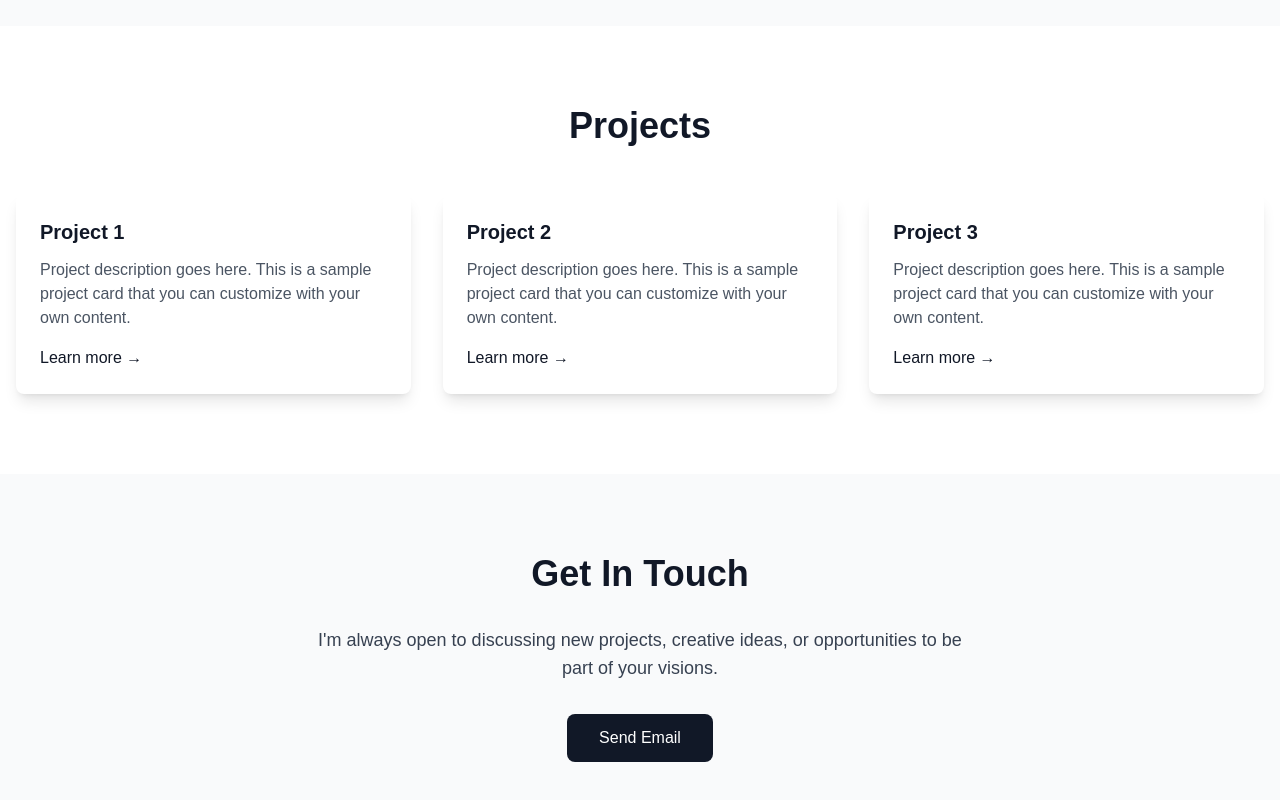
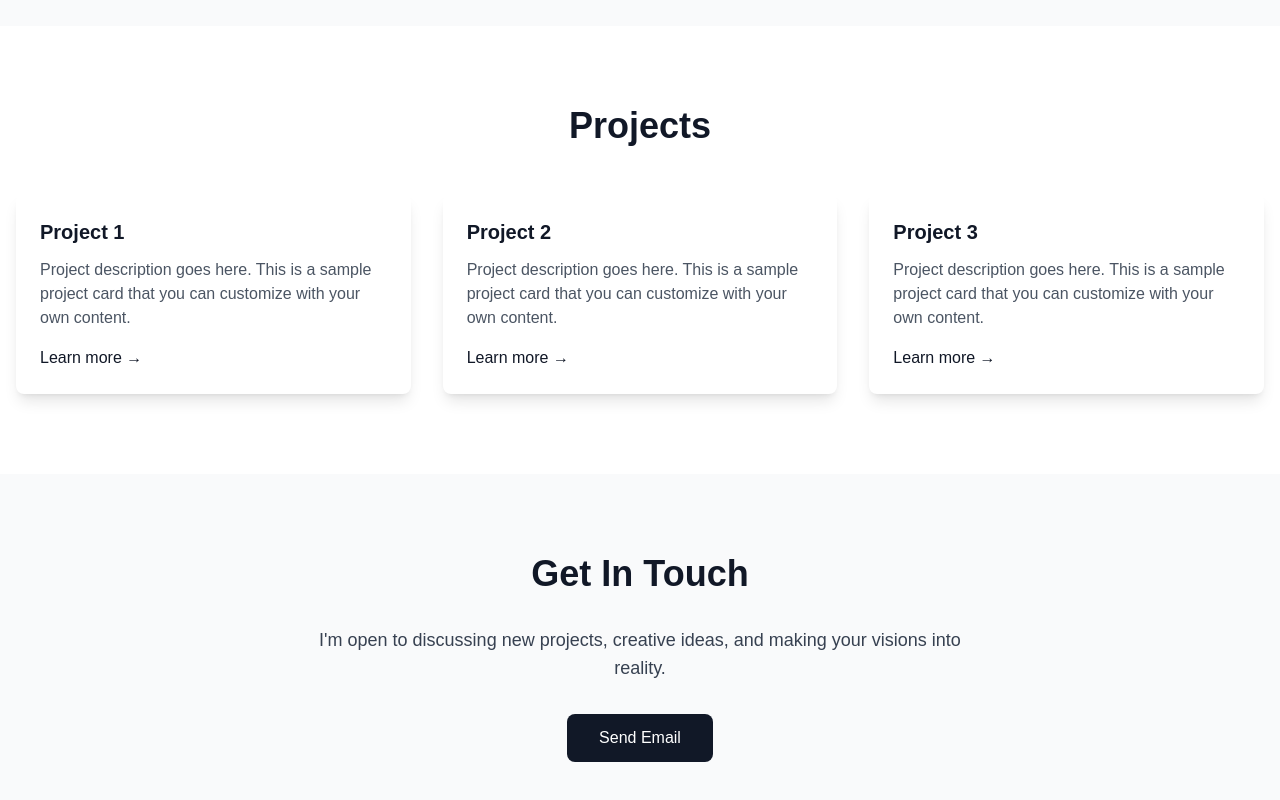
Before and after one commit to timaddg/Marketing_Portfolio, a Next.js app: page / in a window 1280 px wide. Shown: the part 914-1714 px from the top of the page. Built offline with nearby package versions, Linux system fonts and the light colour scheme.

Commit message:
Refine homepage text to emphasize openness to collaboration and turning visions into reality.

```diff
--- a/app/page.tsx
+++ b/app/page.tsx
@@ -86,8 +86,7 @@ export default function Home() {
           </h2>
           <div className="max-w-2xl mx-auto text-center">
             <p className="text-lg text-gray-700 dark:text-gray-300 mb-8">
-              I&apos;m always open to discussing new projects, creative ideas, or opportunities
-              to be part of your visions.
+              I&apos;m open to discussing new projects, creative ideas, and making your visions into reality.
             </p>
             <a
               href="mailto:your.email@example.com"
```
